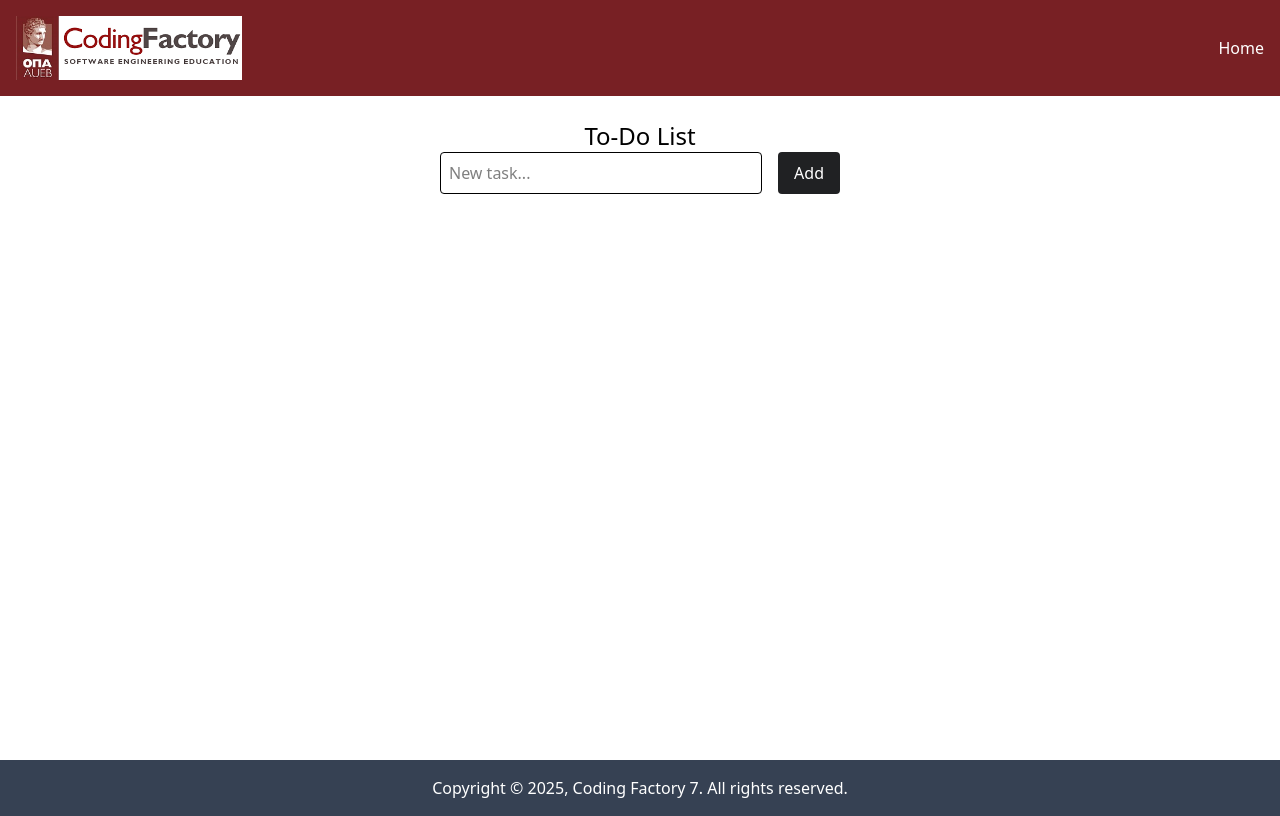
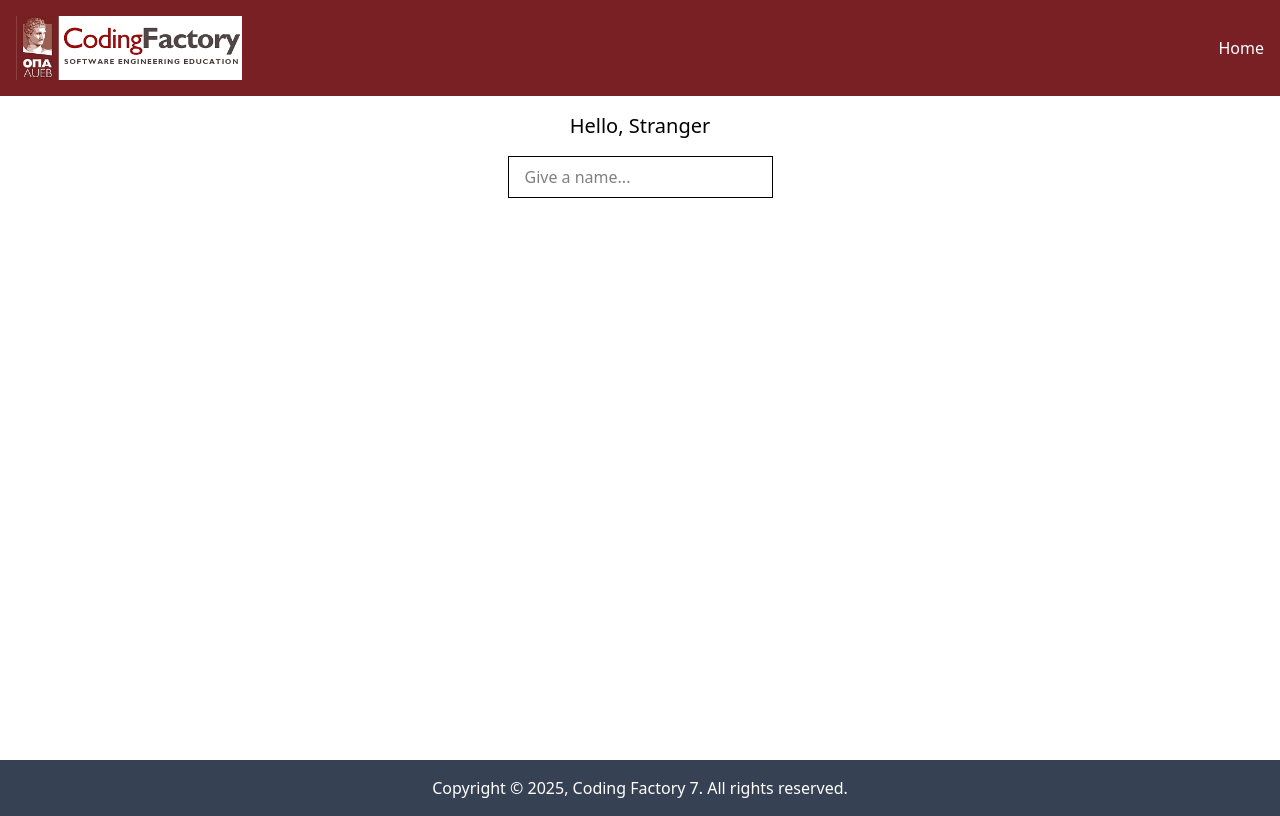
Before and after one commit to Marlesk/cf7-react-intro, a React (Vite) app: page /name-changer in a window 1280 px wide. Built offline with nearby package versions, Linux system fonts and the light colour scheme.

Commit message:
feat: add new components

```diff
--- a/src/App.tsx
+++ b/src/App.tsx
@@ -3,7 +3,7 @@
 // import ArrowFunctionalComponent from "./components/ArrowFunctionalComponent.tsx";
 // import ArrowFunctionalComponentWithProps from "./components/ArrowFunctionalComponentWithProps.tsx";
 import Layout from "./components/Layout.tsx";
-import Todo from "./components/Todo/Todo.tsx";
+// import Todo from "./components/Todo/Todo.tsx";
 //import FunctionalComponentWithState from "./components/FunctionalComponentWithState.tsx";
 //import Counter from "./components/Counter.tsx";
 //import NameChanger from "./components/NameChanger.tsx";
@@ -14,32 +14,41 @@
 //import CounterWithReducer from "./components/CounterWithReducer.tsx";
 //import ClassComponentWithState from "./components/ClassComponentWithState.tsx";
 
-
+import {BrowserRouter, Routes, Route} from "react-router";
+import HomePage from "./pages/HomePage.tsx";
+import NameChangerPage from "./pages/NameChangerPage.tsx";
 
 function App() {
   return (
       <>
-          <Layout>
-              {/*<ClassComponent/>*/}
-              {/*<FunctionalComponent/>*/}
-              {/*<ArrowFunctionalComponent/>*/}
-              {/*<ArrowFunctionalComponentWithProps*/}
-              {/*    title={"Is an Arrow Functional Component with Props"}*/}
-              {/*    description={"this is a description"}*/}
-              {/*/>*/}
-              {/*<h1 className="text-center text-2xl font-bold">This is a title</h1>*/}
+          {/*<Layout>*/}
+          {/*    /!*<ClassComponent/>*!/*/}
+          {/*    /!*<FunctionalComponent/>*!/*/}
+          {/*    /!*<ArrowFunctionalComponent/>*!/*/}
+          {/*    /!*<ArrowFunctionalComponentWithProps*!/*/}
+          {/*    /!*    title={"Is an Arrow Functional Component with Props"}*!/*/}
+          {/*    /!*    description={"this is a description"}*!/*/}
+          {/*    /!*<h1 className="text-center text-2xl font-bold">This is a title</h1>*!/*/}
 
-              {/*<ClassComponentWithState/>*/}
-              {/*<FunctionalComponentWithState/>*/}
-              {/*<Counter/>*/}
-              {/*<NameChanger/>*/}
-              {/*<CounterWithMoreStates/>*/}
-              {/*<CounterAdvanced/>*/}
-              {/*<CounterWithCustomHook/>*/}
-              {/*<CounterAdvancedWithCustomHook/>*/}
-              {/*<CounterWithReducer/>*/}
-              <Todo/>
-          </Layout>
+          {/*    /!*<ClassComponentWithState/>*!/*/}
+          {/*    /!*<FunctionalComponentWithState/>*!/*/}
+          {/*    /!*<Counter/>*!/*/}
+          {/*    /!*<NameChanger/>*!/*/}
+          {/*    /!*<CounterWithMoreStates/>*!/*/}
+          {/*    /!*<CounterAdvanced/>*!/*/}
+          {/*    /!*<CounterWithCustomHook/>*!/*/}
+          {/*    /!*<CounterAdvancedWithCustomHook/>*!/*/}
+          {/*    /!*<CounterWithReducer/>*!/*/}
+          {/*    <Todo/>*/}
+          {/*</Layout>*/}
+          <BrowserRouter>
+              <Layout>
+                  <Routes>
+                      <Route path="/" element = {<HomePage/>}/>
+                      <Route path="name-changer" element={<NameChangerPage/>}/>
+                  </Routes>
+              </Layout>
+          </BrowserRouter>
       </>
   )
 }
--- /dev/null
+++ b/src/pages/HomePage.tsx
@@ -0,0 +1,9 @@
+const HomePage = () => {
+    return (
+        <>
+            <h1 className="text-bold text-2xl text-center mt-8">Home Page</h1>
+        </>
+    )
+}
+
+export default HomePage
--- /dev/null
+++ b/src/pages/NameChangerPage.tsx
@@ -0,0 +1,11 @@
+import NameChanger from "../components/NameChanger.tsx";
+
+const NameChangerPage = () => {
+    return (
+        <>
+            <NameChanger/>
+        </>
+    )
+}
+
+export default NameChangerPage
```
